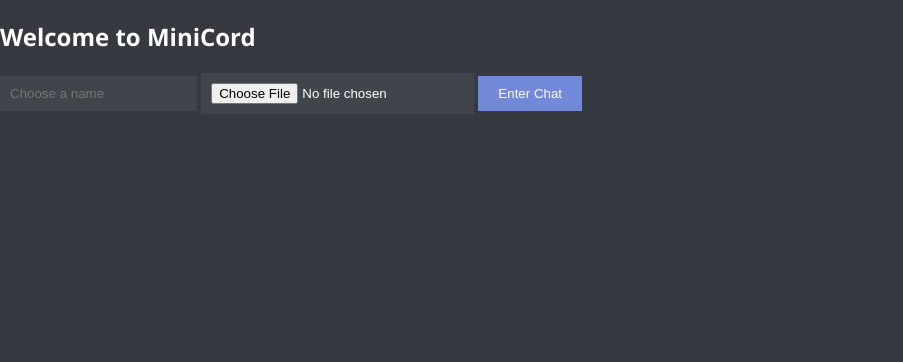
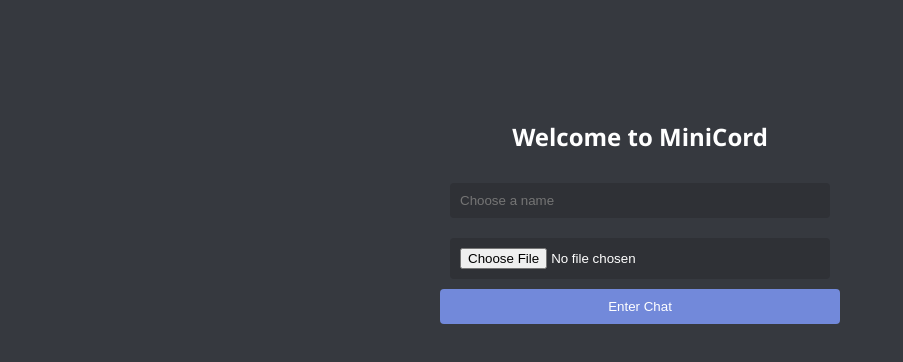
Before and after one commit to BlueScreenOfDeath539OnRoblox/skulldagraitsdiscordclone, a plain HTML site: page index.html in a window 1280 px wide. Shown: the whole page, without its empty margins (0-903 px from the left). Drawn offline with Linux system fonts and the light colour scheme.

Commit message:
Update style.css

```diff
--- a/style.css
+++ b/style.css
@@ -3,6 +3,32 @@
   background-color: #36393f;
   font-family: 'Segoe UI', sans-serif;
   color: white;
+}
+
+#login-screen {
+  display: flex;
+  flex-direction: column;
+  max-width: 400px;
+  margin: 100px auto;
+  text-align: center;
+}
+
+#login-screen input {
+  padding: 10px;
+  margin: 10px;
+  background-color: #2f3136;
+  color: white;
+  border: none;
+  border-radius: 4px;
+}
+
+#login-screen button {
+  background-color: #7289da;
+  color: white;
+  border: none;
+  padding: 10px;
+  border-radius: 4px;
+  cursor: pointer;
 }
 
 .container {
@@ -46,17 +72,30 @@
 }
 
 .message {
+  display: flex;
+  align-items: flex-start;
   background-color: #202225;
   padding: 10px;
-  margin-bottom: 5px;
-  border-radius: 5px;
+  margin-bottom: 10px;
+  border-radius: 6px;
+}
+
+.message .avatar {
+  width: 40px;
+  height: 40px;
+  border-radius: 50%;
+  margin-right: 10px;
+}
+
+.message .text {
+  max-width: 80%;
 }
 
 .input-bar {
   display: flex;
 }
 
-input {
+.input-bar input {
   flex: 1;
   padding: 10px;
   background-color: #40444b;
@@ -64,7 +103,7 @@
   color: white;
 }
 
-button {
+.input-bar button {
   background-color: #7289da;
   border: none;
   padding: 10px 20px;
```
